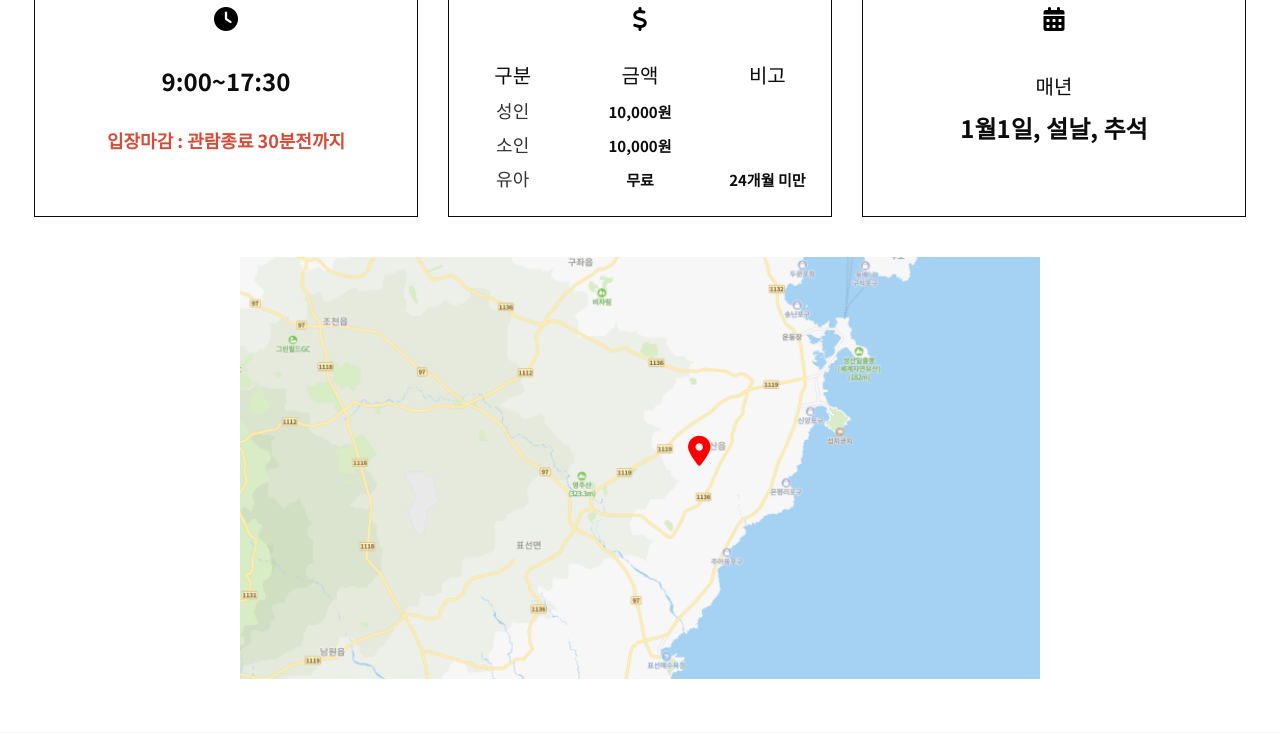
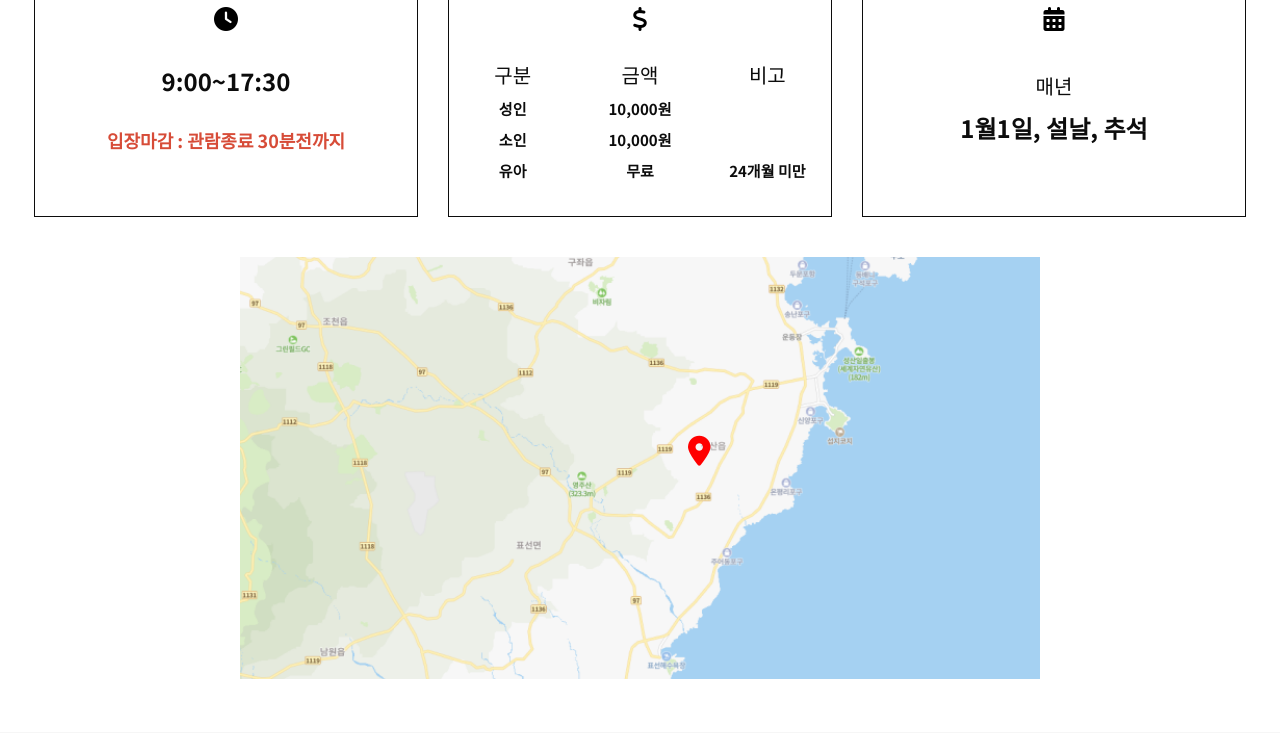
Before and after one commit to kiminsun1234/jejudinosaurmuseum, a plain HTML site: page index.html in a window 1280 px wide. Shown: the part 5433-6166 px from the top of the page. Drawn offline with Linux system fonts and the light colour scheme; a web font is replaced by a local one.

Commit message:
table revise

```diff
--- a/index.html
+++ b/index.html
@@ -204,15 +204,15 @@
                             <th>비고</th>
                         </tr>
                         <tr>
-                            <th>성인</th>
+                            <td>성인</td>
                             <td>10,000원</td>
                         </tr>
                         <tr>
-                            <th>소인</th>
+                            <td>소인</td>
                             <td>10,000원</td>
                         </tr>
                         <tr>
-                            <th>유아</th>
+                            <td>유아</td>
                             <td>무료</td>
                             <td>24개월 미만</td>
                         </tr>
```
